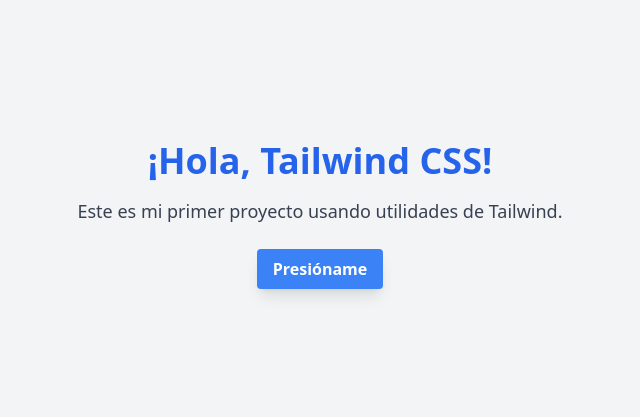
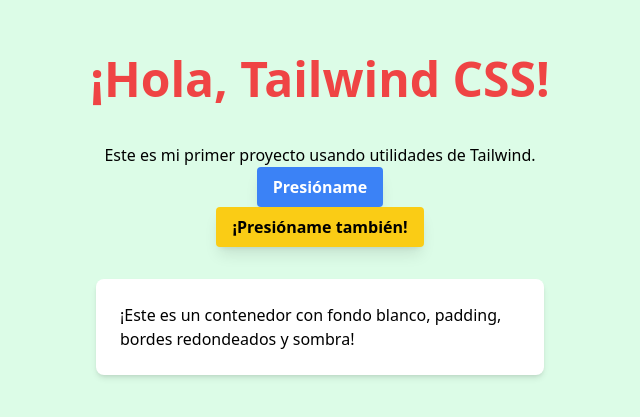
Before and after one commit to solmellao/tailwind-ejercicio, a plain HTML site: page index.html in a window 1280 px wide. Shown: the part 185-602 px from the top of the page, without its empty margins (320-960 px from the left). Drawn offline with nearby package versions, Linux system fonts and the light colour scheme.

Commit message:
INDEX ACTUALIZADO

```diff
--- a/index.html
+++ b/index.html
@@ -1,6 +1,5 @@
 <!DOCTYPE html>
 <html lang="es">
-
 <head>
 <meta charset="UTF-8">
 <meta name="viewport" content="width=device-width, initial-scale=1.0">
@@ -8,17 +7,23 @@
 <!-- Importar Tailwind desde CDN -->
 <script src="https://cdn.tailwindcss.com"></script>
 </head>
-
-<body class="bg-gray-100 flex flex-col items-center justify-center min-h-screen">
-    <h1 class="text-4xl font-bold text-blue-600 mb-4">
+<body class="bg-green-100 flex flex-col items-center justify-center min-h-screen">
+<h1 class="text-5xl font-bold text-red-500 mb-4">
     ¡Hola, Tailwind CSS!
 </h1>
 <p class="text-lg text-gray-700 mb-6">
+</p>
 Este es mi primer proyecto usando utilidades de Tailwind.
-    </p>
 <button class="bg-blue-500 hover:bg-blue-700 text-white font-semibold py-2 px-4 rounded shadow-lg">
 Presióname
 </button>
+<button class="bg-yellow-400 hover:bg-blue-700 text-black font-semibold py-2 px-4 rounded shadow-lg">
+  ¡Presióname también!
+</button>
+<div class="bg-white p-6 rounded-lg shadow-md mt-8 max-w-md">
+<p>
+¡Este es un contenedor con fondo blanco, padding, bordes redondeados y sombra!
+</p>
+</div>
 </body>
-
 </html>
```
Lines whose indentation alone changed are shown as unchanged.
